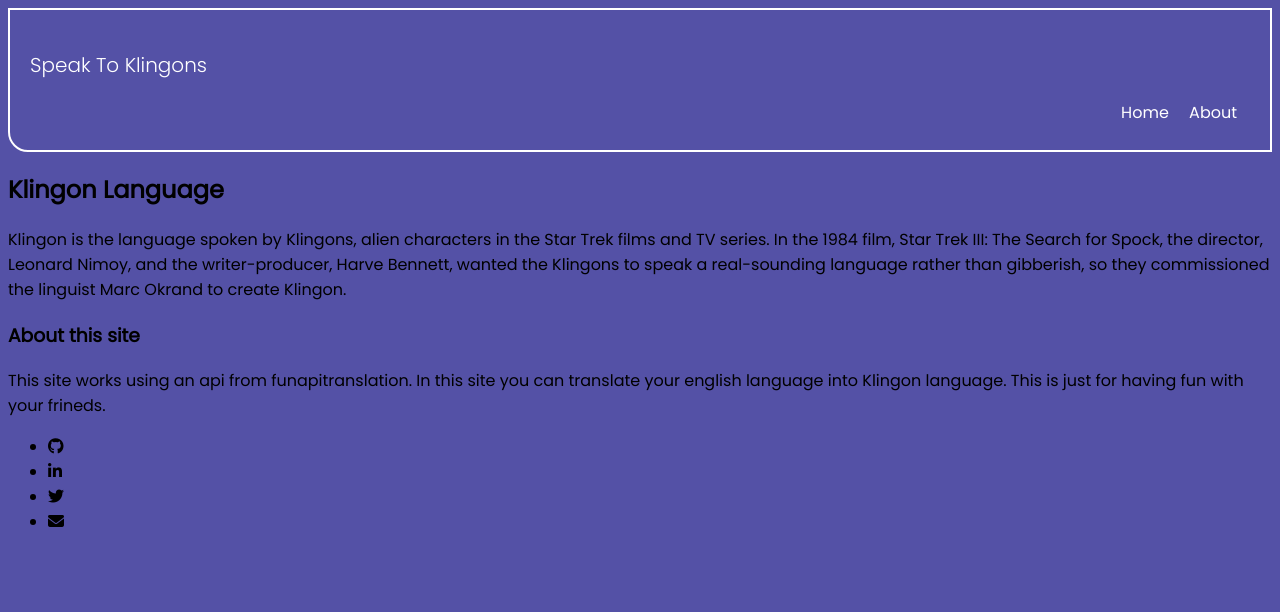
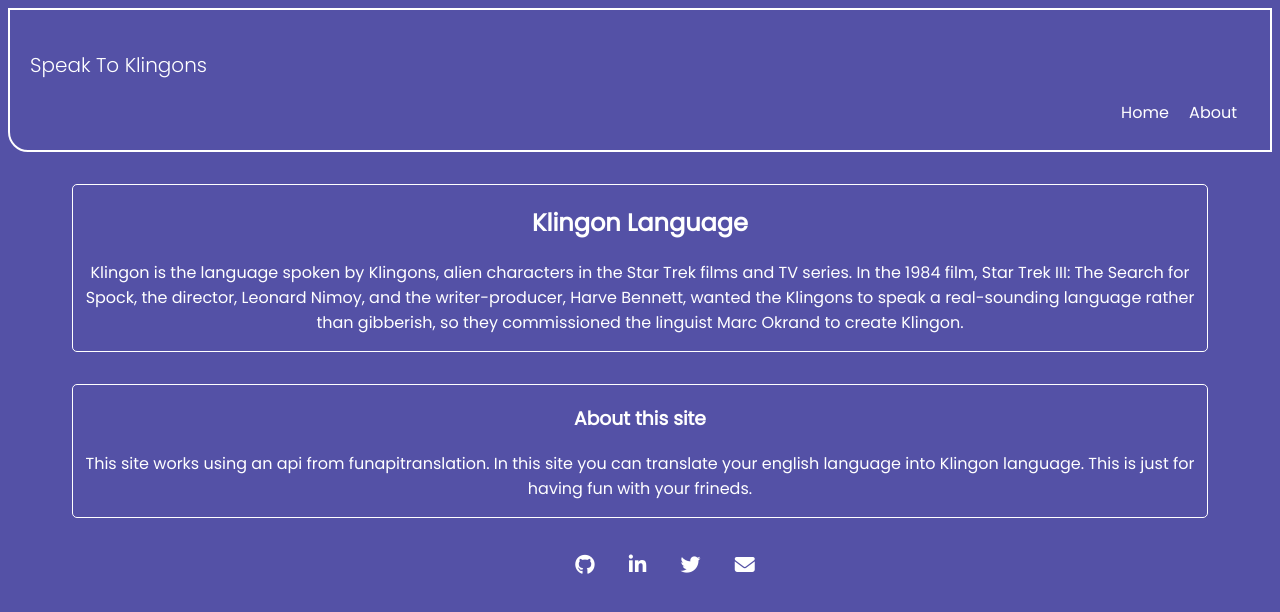
Before and after one commit to ShamiKantMourya/Klingon-language-translator, a plain HTML site: page about.html in a window 1280 px wide. Drawn offline with Linux system fonts and the light colour scheme.

Commit message:
docs: section area

```diff
--- a/about.css
+++ b/about.css
@@ -39,3 +39,70 @@ body {
 .links {
     display: inline;
 }
+
+.container {
+    text-align: center;
+    border: 1px solid #fff;
+    border-radius: 5px;
+    margin: 2rem 4rem;
+}
+
+.container h2 {
+    color: #fff;
+    font-weight: bold;
+}
+
+p {
+    color: #fff;
+}
+
+.about {
+    text-align: center;
+    color: #fff;
+    border: 1px solid #fff;
+    border-radius: 5px;
+    margin: 0rem 4rem;
+}
+
+.footer {
+    text-align: center;
+    color: #fff;
+    border-top-right-radius: 20px;
+    padding: 20px 10px;
+}
+
+.footer-list {
+    list-style: none;
+
+}
+
+.social-link a {
+    text-decoration: none;
+    color: #fff;
+    padding: 0px 5px;
+}
+
+.social-link {
+    display: inline;
+    padding: 10px;
+}
+
+.fa-brands,
+.fa-solid {
+    font-size: 20px;
+}
+
+.fa-brands:hover {
+    padding: 5px 5px;
+    background-color: #fff;
+    color: #5451A6;
+    border-radius: 50%;
+}
+
+.fa-solid:hover {
+    padding: 5px 5px;
+    padding: auto;
+    background-color: #fff;
+    color: #5451A6;
+    border-radius: 50%;
+}
```
